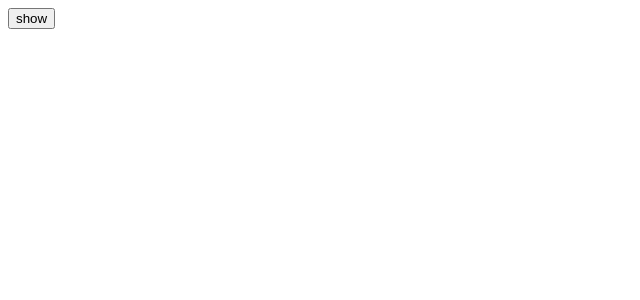
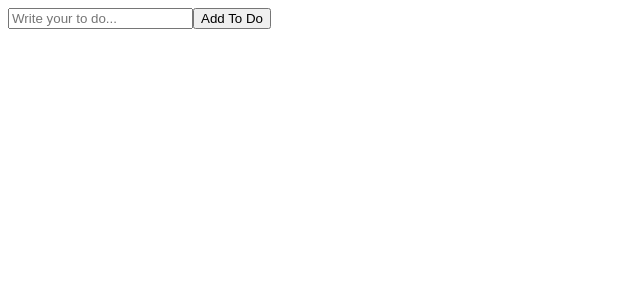
Before and after one commit to KellyPark96/reactJS-firstReact, a React (Create React App) app: page / in a window 1280 px wide. Shown: the top 300 px of the page, without its empty margins (0-640 px from the left). Built offline with nearby package versions, Linux system fonts and the light colour scheme.

Commit message:
To Do List_1

```diff
--- a/src/App.js
+++ b/src/App.js
@@ -1,20 +1,29 @@
-import { useState, useEffect } from "react";
-
-function Hello() {
-	useEffect(() => {
-		console.log("hi :)");
-		return () => console.log("bye :("); // cleanUp Function
-	}, []);
-	return <h1>Hello</h1>;
-}
+import { useState } from "react";
 
 function App() {
-	const [showing, setShowing] = useState(false);
-	const onClick = () => setShowing((prev) => !prev);
+	const [toDo, setToDo] = useState("");
+	// state를 직접 수정하면 안됨.
+	const [toDos, setToDos] = useState([]);
+	const onChange = (event) => setToDo(event.target.value);
+	const onSubmit = (event) => {
+		event.preventDefault();
+		if (toDo === "") {
+			return;
+		}
+		setToDo("");
+	};
+	console.log(toDos);
 	return (
 		<div>
-			{showing ? <Hello /> : null}
-			<button onClick={onClick}>{showing ? "Hide" : "show"}</button>
+			<form onSubmit={onSubmit}>
+				<input
+					onChange={onChange}
+					value={toDo}
+					type="text"
+					placeholder="Write your to do..."
+				/>
+				<button>Add To Do</button>
+			</form>
 		</div>
 	);
 }
```
